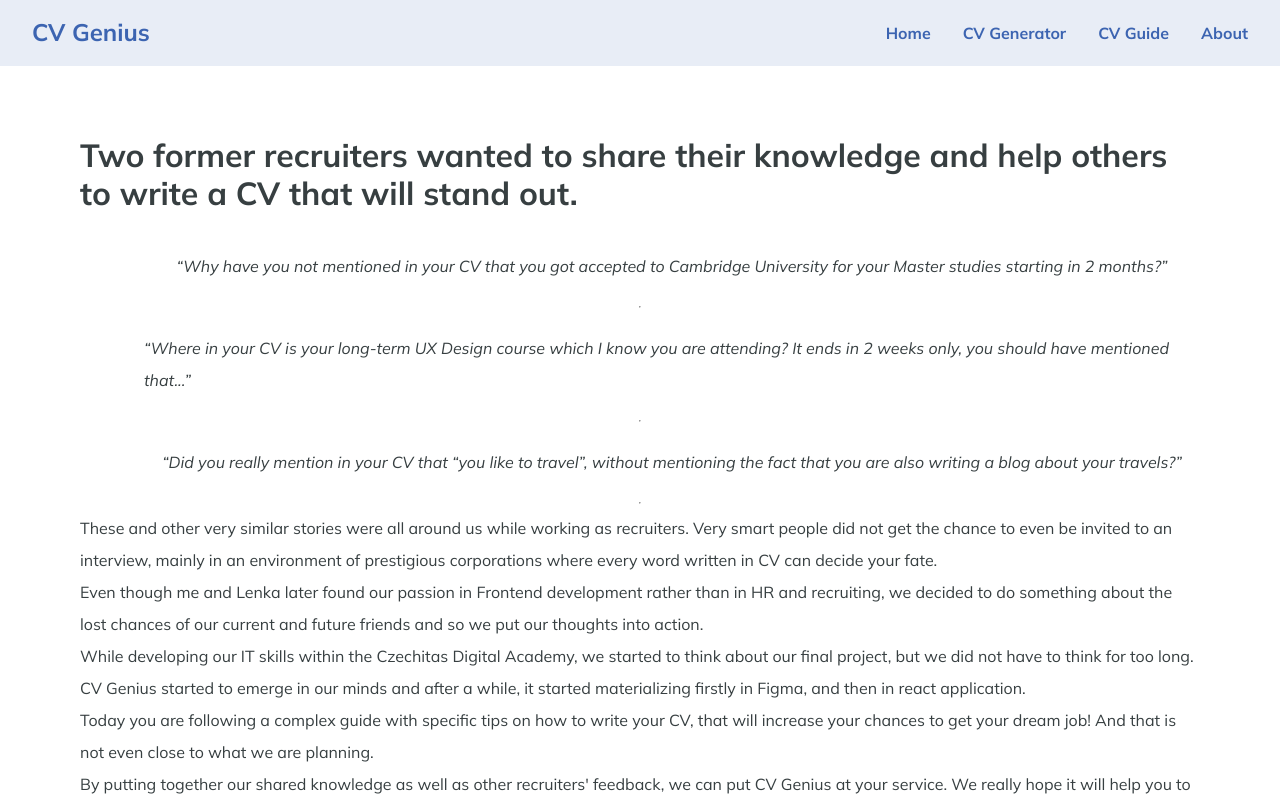
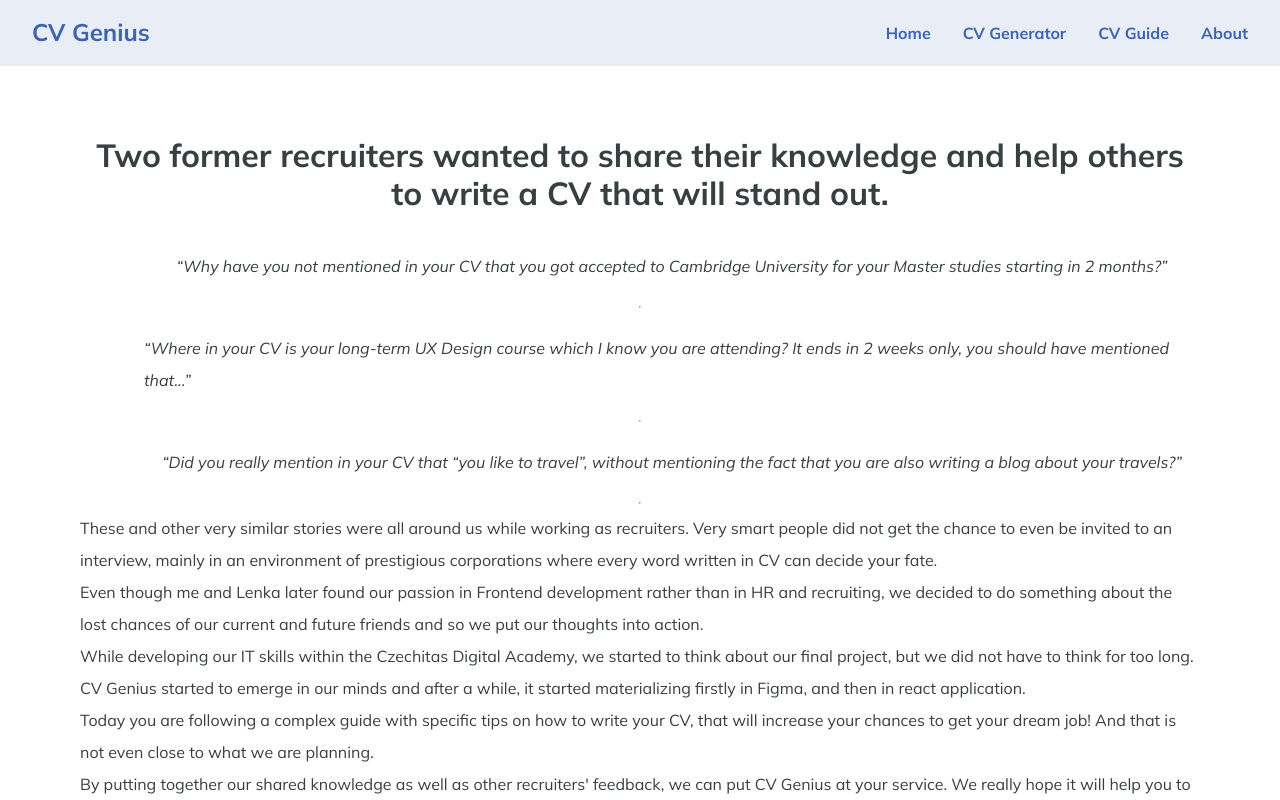
Before and after one commit to htmlena/cv-genius, a React (Create React App) app: page /about in a window 1280 px wide. Shown: the top 800 px of the page. Built offline with nearby package versions, Linux system fonts and the light colour scheme; what @react-pdf/renderer would draw is missing.

Commit message:
small style fixes

```diff
--- a/src/components/About/style.css
+++ b/src/components/About/style.css
@@ -7,7 +7,7 @@
 }
 
 .about-title {
-  text-align: left;
+  text-align: center;
   line-height: 2.4rem;
 }
 
--- a/src/components/CvGuide/style.css
+++ b/src/components/CvGuide/style.css
@@ -32,6 +32,10 @@
   cursor: pointer;
 }
 
+.header-about {
+  text-align: center;
+}
+
 h2 {
   text-align: center;
 }
--- a/src/components/Generator/style.css
+++ b/src/components/Generator/style.css
@@ -16,6 +16,10 @@
   width: 100%;
   padding: 0.7rem 0.5rem;
   resize: none;
+}
+
+.input-keywords::placeholder {
+  color: black;
 }
 
 .main-form-container {
--- a/src/components/Home/Home.jsx
+++ b/src/components/Home/Home.jsx
@@ -58,7 +58,7 @@ const Home = () => {
           <h2 className="header-medium">Let the journey begin!</h2>
           <p>
             Create a custom CV using our tips for a position you are applying
-            for .
+            for.
           </p>
           <Link className="create-cv" to="/cv-generator">
             Create your CV
```
